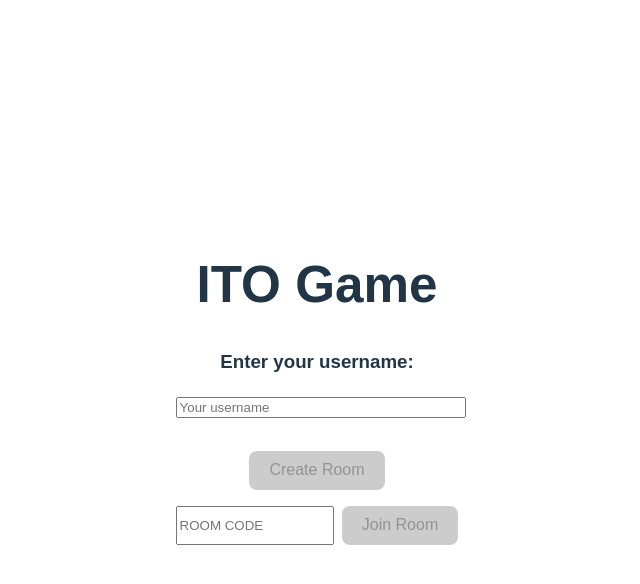
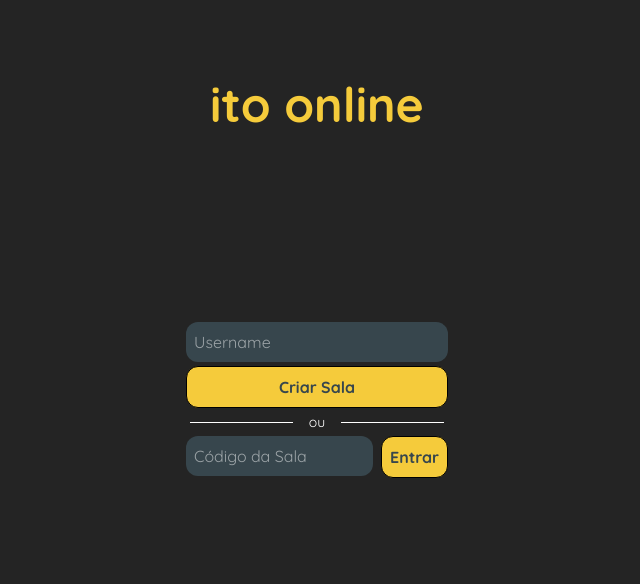
Before and after one commit to Joaos98/ito-web, a Vue app in the folder client/: page / in a window 1280 px wide. Shown: the top 584 px of the page, without its empty margins (323-963 px from the left). Built offline with nearby package versions, Linux system fonts and the light colour scheme; no server answers.

Commit message:
Finished the Home Screen UI

```diff
--- a/client/index.html
+++ b/client/index.html
@@ -3,11 +3,12 @@
   <head>
     <meta charset="UTF-8" />
     <link rel="icon" type="image/svg+xml" href="/vite.svg" />
+      <link href="https://fonts.googleapis.com/css2?family=Quicksand:wght@300;400;500;600;700&display=swap" rel="stylesheet"/>
     <meta name="viewport" content="width=device-width, initial-scale=1.0" />
-    <title>client</title>
+    <title>ito online</title>
   </head>
   <body>
-    <div id="app"></div>
+    <div id="app" class="h-screen"></div>
     <script type="module" src="/src/main.js"></script>
   </body>
 </html>
--- a/client/package.json
+++ b/client/package.json
@@ -9,6 +9,7 @@
     "preview": "vite preview"
   },
   "dependencies": {
+    "@tailwindcss/vite": "^4.1.16",
     "pinia": "^3.0.3",
     "socket.io-client": "^4.8.1",
     "vue": "^3.5.22",
@@ -17,6 +18,9 @@
   },
   "devDependencies": {
     "@vitejs/plugin-vue": "^6.0.1",
+    "autoprefixer": "^10.4.21",
+    "postcss": "^8.5.6",
+    "tailwindcss": "^4.1.16",
     "vite": "^7.1.7"
   }
 }
--- /dev/null
+++ b/client/src/components/ButtonPrimary.vue
@@ -0,0 +1,13 @@
+<script setup>
+
+</script>
+
+<template>
+  <button class="p-2 rounded-xl border-1 border-black bg-yellow-300 enabled:hover:bg-yellow-400 enabled:hover:border-white text-dark enabled:hover:text-light transition font-bold">
+    <slot></slot>
+  </button>
+</template>
+
+<style scoped>
+
+</style>
--- /dev/null
+++ b/client/src/components/InputPrimary.vue
@@ -0,0 +1,37 @@
+<template>
+  <div class="flex flex-col gap-1">
+    <input
+        v-bind="$attrs"
+        :value="modelValue"
+        @input="onInput"
+        :class="[
+        'rounded-xl bg-dark text-white p-2 border-white',
+        disabled ? 'opacity-50 cursor-not-allowed' : '',
+      ]"
+        :disabled="disabled"
+    />
+
+    <!-- Error message -->
+    <p v-if="error" class="text-sm text-red-600">{{ error }}</p>
+  </div>
+</template>
+
+<script setup>
+const props = defineProps({
+  modelValue: [String, Number],
+  error: {
+    type: String,
+    default: '',
+  },
+  disabled: {
+    type: Boolean,
+    default: false,
+  },
+})
+
+const emit = defineEmits(['update:modelValue'])
+
+const onInput = (event) => {
+  emit('update:modelValue', event.target.value)
+}
+</script>
--- a/client/src/style.css
+++ b/client/src/style.css
@@ -1,9 +1,16 @@
+@import "tailwindcss";
+
+@theme {
+    --color-dark: #37464Dff;
+    --color-light: #F5F1E8ff;
+    --color-yellow-300: #F5CB3Bff;
+}
+
 :root {
   font-family: system-ui, Avenir, Helvetica, Arial, sans-serif;
   line-height: 1.5;
   font-weight: 400;
 
-  color-scheme: light dark;
   color: rgba(255, 255, 255, 0.87);
   background-color: #242424;
 
@@ -13,49 +20,13 @@
   -moz-osx-font-smoothing: grayscale;
 }
 
-a {
-  font-weight: 500;
-  color: #646cff;
-  text-decoration: inherit;
-}
-a:hover {
-  color: #535bf2;
-}
-
 body {
+    font-family: 'Quicksand', sans-serif;
   margin: 0;
   display: flex;
   place-items: center;
   min-width: 320px;
   min-height: 100vh;
-}
-
-h1 {
-  font-size: 3.2em;
-  line-height: 1.1;
-}
-
-button {
-  border-radius: 8px;
-  border: 1px solid transparent;
-  padding: 0.6em 1.2em;
-  font-size: 1em;
-  font-weight: 500;
-  font-family: inherit;
-  background-color: #1a1a1a;
-  cursor: pointer;
-  transition: border-color 0.25s;
-}
-button:hover {
-  border-color: #646cff;
-}
-button:focus,
-button:focus-visible {
-  outline: 4px auto -webkit-focus-ring-color;
-}
-
-.card {
-  padding: 2em;
 }
 
 #app {
@@ -64,16 +35,3 @@ button:focus-visible {
   padding: 2rem;
   text-align: center;
 }
-
-@media (prefers-color-scheme: light) {
-  :root {
-    color: #213547;
-    background-color: #ffffff;
-  }
-  a:hover {
-    color: #747bff;
-  }
-  button {
-    background-color: #f9f9f9;
-  }
-}
--- a/client/src/views/Home.vue
+++ b/client/src/views/Home.vue
@@ -1,27 +1,38 @@
 <template>
-  <div class="home-container">
-    <h1>ITO Game</h1>
-
-    <div class="name-input-section">
-      <h3>Enter your username:</h3>
-      <input
-          v-model="playerName"
-          placeholder="Your username"
-          maxlength="20"
-      />
-    </div>
-
-    <div class="action-section">
-      <button @click="createRoom" :disabled="!playerName.trim()">Create Room</button>
-
+  <main class="h-full flex flex-col justify-center items-center relative">
+    <h1 class="text-5xl font-bold text-yellow-300 absolute top-12">ito online</h1>
+    <div class="flex flex-col justify-center items-center h-full">
+      <div class="create-room-section w-full">
+        <InputPrimary
+            v-model="playerName"
+            placeholder="Username"
+            maxlength="20"
+            :error="errorMessage"
+        />
+        <ButtonPrimary class="w-full mt-1"
+                       @click="createRoom" :disabled="!playerName.trim()"
+        >
+          Criar Sala
+        </ButtonPrimary>
+      </div>
+      <div class="flex items-center justify-center w-full p-1">
+        <div class="border-t border-white flex-grow"></div>
+        <span class="mx-4 text-white text-sm">ou</span>
+        <div class="border-t border-white flex-grow"></div>
+      </div>
       <div class="join-section">
-        <input v-model="roomCode" placeholder="Room code" maxlength="5" />
-        <button @click="joinRoom" :disabled="!playerName.trim() || !roomCode.trim()">Join Room</button>
+        <InputPrimary class="uppercase placeholder:normal-case"
+                      v-model="roomCode"
+                      placeholder="Código da Sala"
+        />
+        <ButtonPrimary
+            @click="joinRoom" :disabled="!playerName.trim() || !roomCode.trim()"
+        >
+          Entrar
+        </ButtonPrimary>
       </div>
     </div>
-
-    <p v-if="errorMessage" class="error">{{ errorMessage }}</p>
-  </div>
+  </main>
 </template>
 
 <script setup>
@@ -29,6 +40,8 @@ import { socket } from "../socket";
 import { ref } from "vue";
 import { useRouter } from 'vue-router';
 import { useRoomStore } from "../stores/room.js";
+import ButtonPrimary from "../components/ButtonPrimary.vue";
+import InputPrimary from "../components/InputPrimary.vue";
 
 const router = useRouter();
 const roomStore = useRoomStore();
@@ -91,21 +104,7 @@ const joinRoom = () => {
   text-align: center;
 }
 
-.name-input-section {
-  margin: 2rem 0;
-}
-
-.name-input-section input {
-  width: 100%;
-  max-width: 300px;
-}
-
-.action-section {
-  margin: 2rem 0;
-}
-
 .join-section {
-  margin-top: 1rem;
   display: flex;
   gap: 0.5rem;
   justify-content: center;
@@ -116,13 +115,7 @@ const joinRoom = () => {
   text-transform: uppercase;
 }
 
-.error {
-  color: #f44336;
-  margin-top: 1rem;
-}
-
 button:disabled {
-  background: #ccc;
   cursor: not-allowed;
 }
 </style>
--- a/client/vite.config.js
+++ b/client/vite.config.js
@@ -1,7 +1,8 @@
 import { defineConfig } from 'vite'
 import vue from '@vitejs/plugin-vue'
+import tailwindcss from '@tailwindcss/vite'
 
 // https://vite.dev/config/
 export default defineConfig({
-  plugins: [vue()],
+  plugins: [vue(), tailwindcss()],
 })
```
Also changed, not shown: 2 other files (tests, documents, lock files or other folders).
